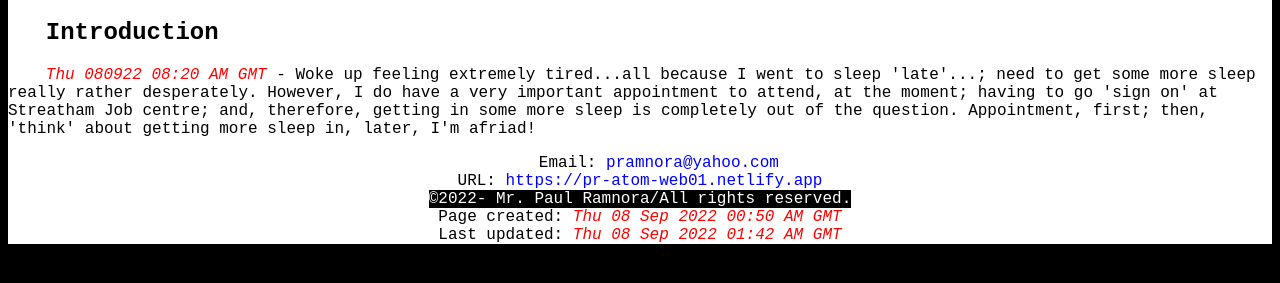
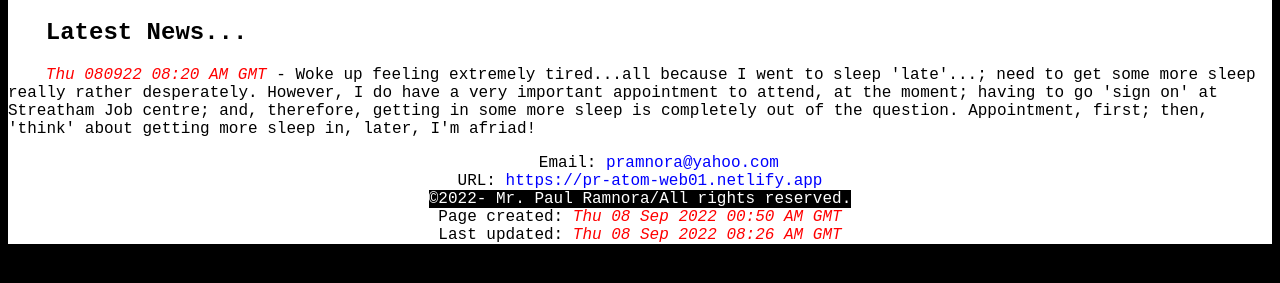
Before and after one commit to pramnora/atom, a plain HTML site: page webs/01/index.html in a window 1280 px wide. Shown: the part 61-344 px from the top of the page. Drawn offline with Linux system fonts and the light colour scheme.

Commit message:
[index.html] Changed: 'Introduction' -> 'Latest News...'

```diff
--- a/webs/01/index.html
+++ b/webs/01/index.html
@@ -18,7 +18,7 @@
   </header>
 
   <main>
-   <h2>Introduction</h2>
+   <h2>Latest News...</h2>
    <p class="clsPara">
     <span class="clsDateTimeStamp">Thu 080922 08:20 AM GMT</span> - Woke up feeling extremely tired...all because I went to sleep 'late'...; need to get some more sleep really rather desperately. However, I do have a very important appointment to attend, at the moment; having to go 'sign on' at Streatham Job centre; and, therefore, getting in some more sleep is completely out of the question. Appointment, first; then, 'think' about getting more sleep in, later, I'm afriad!
    </p>
@@ -47,7 +47,7 @@
     <br>
     Last updated:
     <span class="clsDateTimeStamp">
-     Thu 08 Sep 2022 01:42 AM GMT
+     Thu 08 Sep 2022 08:26 AM GMT
     </span>
    </p>
   </footer>
```
